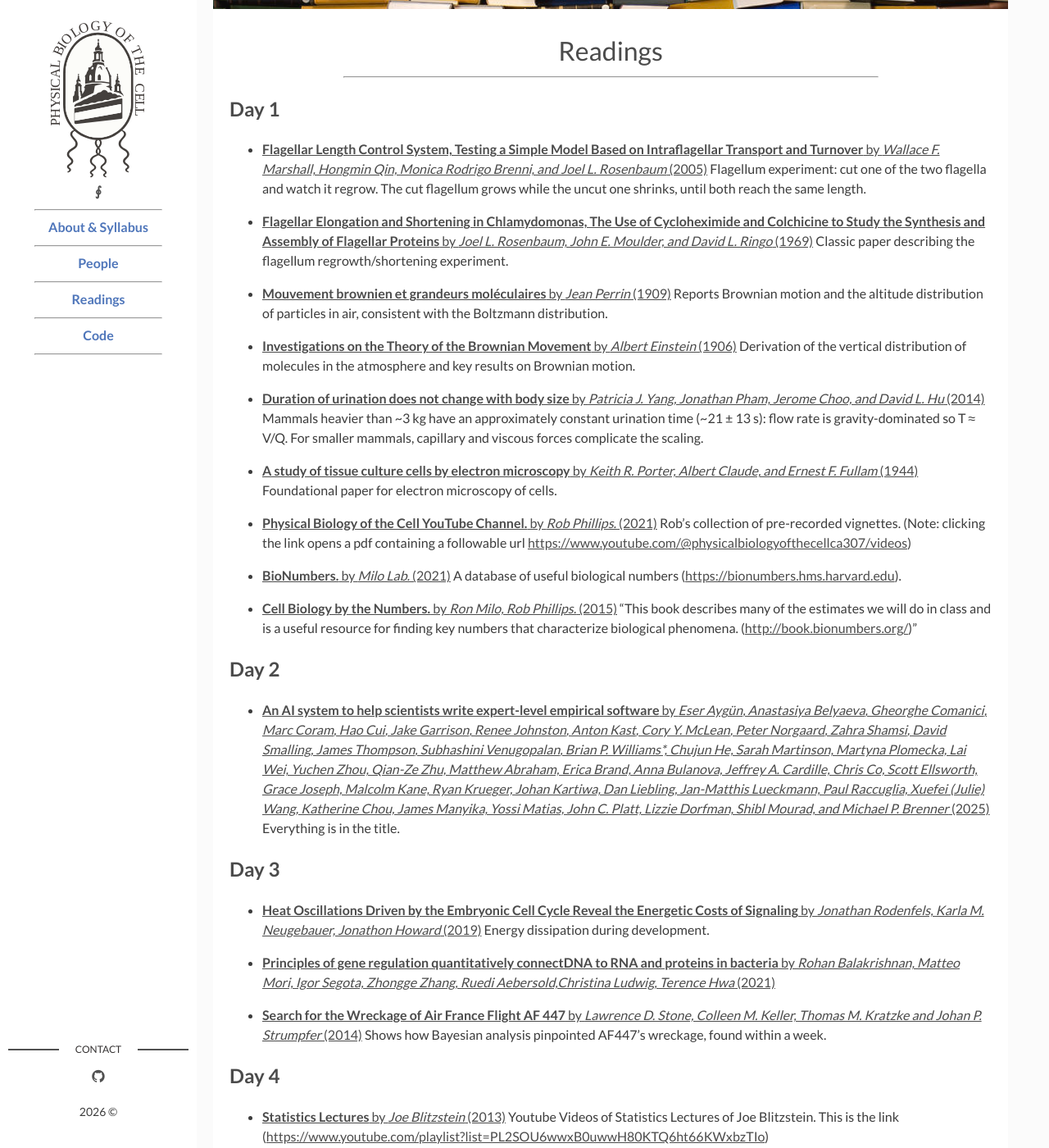
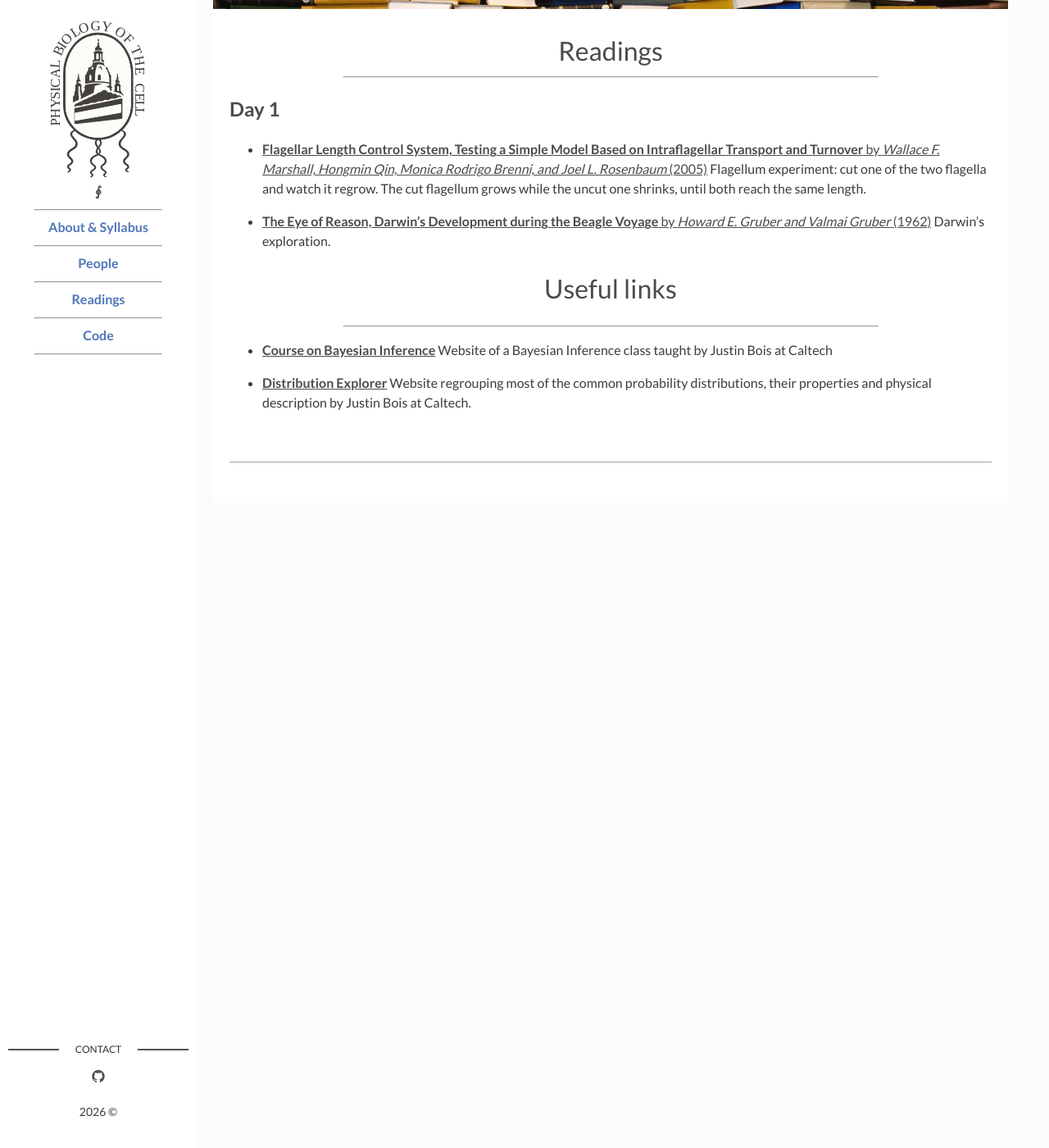
Before and after one commit to RPGroup-PBoC/dresdenPBoC2026, a Jekyll site: the page built from page03_readings.md, in a window 1280 px wide and 1400 px high, scrolled down 209 px. Shown: the whole window at 82% size. Built offline with Jekyll 4.4.1, drawn with Linux system fonts in a browser that asks for light colours; after the commit the page ends 900 px from its top, so only the background shows below that; part of the change alters nothing that is shown; some of the changed text lies outside the part shown.

Commit message:
adding darwin in readings

```diff
--- a/_data/readings.yaml
+++ b/_data/readings.yaml
@@ -7,153 +7,160 @@ Day 1:
    description: >
         Flagellum experiment: cut one of the two flagella and watch it regrow.
         The cut flagellum grows while the uncut one shrinks, until both reach the same length.
+ - pub:
+   title: The Eye of Reason, Darwin's Development during the Beagle Voyage
+   authors: Howard E. Gruber and Valmai Gruber
+   year: 1962
+   link: GruberEyeReasonDarwins1962.pdf
+   description: >
+        Darwin's exploration.
 
- - pub:
-   title: Flagellar Elongation and Shortening in Chlamydomonas, The Use of Cycloheximide and Colchicine to Study the Synthesis and Assembly of Flagellar Proteins
-   authors: Joel L. Rosenbaum, John E. Moulder, and David L. Ringo
-   year: 1969
-   link: Rosenbaum1969.pdf
-   description: >
-        Classic paper describing the flagellum regrowth/shortening experiment.
+#  - pub:
+#    title: Flagellar Elongation and Shortening in Chlamydomonas, The Use of Cycloheximide and Colchicine to Study the Synthesis and Assembly of Flagellar Proteins
+#    authors: Joel L. Rosenbaum, John E. Moulder, and David L. Ringo
+#    year: 1969
+#    link: Rosenbaum1969.pdf
+#    description: >
+#         Classic paper describing the flagellum regrowth/shortening experiment.
 
- - pub:
-   title: Mouvement brownien et grandeurs moléculaires
-   authors: Jean Perrin
-   year: 1909
-   link: Perrin1909.pdf
-   description: >
-        Reports Brownian motion and the altitude distribution of particles in air, consistent with the Boltzmann distribution.
+#  - pub:
+#    title: Mouvement brownien et grandeurs moléculaires
+#    authors: Jean Perrin
+#    year: 1909
+#    link: Perrin1909.pdf
+#    description: >
+#         Reports Brownian motion and the altitude distribution of particles in air, consistent with the Boltzmann distribution.
 
- - pub:
-   title: Investigations on the Theory of the Brownian Movement
-   authors: Albert Einstein
-   year: 1906
-   link: Einstein1906.pdf
-   description: >
-        Derivation of the vertical distribution of molecules in the atmosphere and key results on Brownian motion.
+#  - pub:
+#    title: Investigations on the Theory of the Brownian Movement
+#    authors: Albert Einstein
+#    year: 1906
+#    link: Einstein1906.pdf
+#    description: >
+#         Derivation of the vertical distribution of molecules in the atmosphere and key results on Brownian motion.
 
- - pub:
-   title: Duration of urination does not change with body size
-   authors: Patricia J. Yang, Jonathan Pham, Jerome Choo, and David L. Hu
-   year: 2014
-   link: Yang2014.pdf
-   description: >
-        Mammals heavier than ~3 kg have an approximately constant urination time (~21 ± 13 s):
-        flow rate is gravity-dominated so T ≈ V/Q. For smaller mammals, capillary and viscous forces complicate the scaling.
+#  - pub:
+#    title: Duration of urination does not change with body size
+#    authors: Patricia J. Yang, Jonathan Pham, Jerome Choo, and David L. Hu
+#    year: 2014
+#    link: Yang2014.pdf
+#    description: >
+#         Mammals heavier than ~3 kg have an approximately constant urination time (~21 ± 13 s):
+#         flow rate is gravity-dominated so T ≈ V/Q. For smaller mammals, capillary and viscous forces complicate the scaling.
 
- - pub:
-   title: A study of tissue culture cells by electron microscopy
-   authors: Keith R. Porter, Albert Claude, and Ernest F. Fullam
-   year: 1944
-   link: Porter1944.pdf
-   description: >
-        Foundational paper for electron microscopy of cells.
+#  - pub:
+#    title: A study of tissue culture cells by electron microscopy
+#    authors: Keith R. Porter, Albert Claude, and Ernest F. Fullam
+#    year: 1944
+#    link: Porter1944.pdf
+#    description: >
+#         Foundational paper for electron microscopy of cells.
 
- - pub:
-   title: Physical Biology of the Cell YouTube Channel.
-   authors: Rob Phillips.
-   year: 2021
-   link: PBOC_url.pdf
-   description: >
-      Rob's collection of pre-recorded vignettes. (Note: clicking the link opens a pdf containing a followable url <https://www.youtube.com/@physicalbiologyofthecellca307/videos>)
+#  - pub:
+#    title: Physical Biology of the Cell YouTube Channel.
+#    authors: Rob Phillips.
+#    year: 2021
+#    link: PBOC_url.pdf
+#    description: >
+#       Rob's collection of pre-recorded vignettes. (Note: clicking the link opens a pdf containing a followable url <https://www.youtube.com/@physicalbiologyofthecellca307/videos>)
 
- - pub:
-   title: BioNumbers.
-   authors: Milo Lab.
-   year: 2021
-   link: BioNum.pdf
-   description: >
-      A database of useful biological numbers (<https://bionumbers.hms.harvard.edu>).
+#  - pub:
+#    title: BioNumbers.
+#    authors: Milo Lab.
+#    year: 2021
+#    link: BioNum.pdf
+#    description: >
+#       A database of useful biological numbers (<https://bionumbers.hms.harvard.edu>).
 
- - pub:
-   title: Cell Biology by the Numbers.
-   authors: Ron Milo, Rob Phillips.
-   year: 2015
-   link: BioNum.pdf
-   description: >
-      "This book describes many of the estimates we will do in class and is a useful resource for finding key numbers that characterize biological phenomena. (<http://book.bionumbers.org/>)"
+#  - pub:
+#    title: Cell Biology by the Numbers.
+#    authors: Ron Milo, Rob Phillips.
+#    year: 2015
+#    link: BioNum.pdf
+#    description: >
+#       "This book describes many of the estimates we will do in class and is a useful resource for finding key numbers that characterize biological phenomena. (<http://book.bionumbers.org/>)"
 
-Day 2:
+# Day 2:
 
- - pub:
-   title: An AI system to help scientists write expert-level empirical software
-   authors: Eser Aygün*, Anastasiya Belyaeva*, Gheorghe Comanici*, Marc Coram*, Hao Cui*, Jake Garrison*, Renee Johnston*, Anton Kast*, Cory Y. McLean*, Peter Norgaard*, Zahra Shamsi*, David Smalling*, James Thompson*, Subhashini Venugopalan*, Brian P. Williams*, Chujun He, Sarah Martinson, Martyna Plomecka, Lai Wei, Yuchen Zhou, Qian-Ze Zhu, Matthew Abraham, Erica Brand, Anna Bulanova, Jeffrey A. Cardille, Chris Co, Scott Ellsworth, Grace Joseph, Malcolm Kane, Ryan Krueger, Johan Kartiwa, Dan Liebling, Jan-Matthis Lueckmann, Paul Raccuglia, Xuefei (Julie) Wang, Katherine Chou, James Manyika, Yossi Matias, John C. Platt, Lizzie Dorfman, Shibl Mourad, and Michael P. Brenner
-   year: 2025
-   link: Ayguen2025.pdf
-   description: >
-      Everything is in the title.
+#  - pub:
+#    title: An AI system to help scientists write expert-level empirical software
+#    authors: Eser Aygün*, Anastasiya Belyaeva*, Gheorghe Comanici*, Marc Coram*, Hao Cui*, Jake Garrison*, Renee Johnston*, Anton Kast*, Cory Y. McLean*, Peter Norgaard*, Zahra Shamsi*, David Smalling*, James Thompson*, Subhashini Venugopalan*, Brian P. Williams*, Chujun He, Sarah Martinson, Martyna Plomecka, Lai Wei, Yuchen Zhou, Qian-Ze Zhu, Matthew Abraham, Erica Brand, Anna Bulanova, Jeffrey A. Cardille, Chris Co, Scott Ellsworth, Grace Joseph, Malcolm Kane, Ryan Krueger, Johan Kartiwa, Dan Liebling, Jan-Matthis Lueckmann, Paul Raccuglia, Xuefei (Julie) Wang, Katherine Chou, James Manyika, Yossi Matias, John C. Platt, Lizzie Dorfman, Shibl Mourad, and Michael P. Brenner
+#    year: 2025
+#    link: Ayguen2025.pdf
+#    description: >
+#       Everything is in the title.
 
-Day 3:
- - pub:
-   title: "Heat Oscillations Driven by the Embryonic Cell Cycle Reveal the Energetic Costs of Signaling"
-   authors: Jonathan Rodenfels, Karla M. Neugebauer, Jonathon Howard
-   year: 2019
-   link: Rodenfels2019.pdf
-   description: >
-      Energy dissipation during development.
+# Day 3:
+#  - pub:
+#    title: "Heat Oscillations Driven by the Embryonic Cell Cycle Reveal the Energetic Costs of Signaling"
+#    authors: Jonathan Rodenfels, Karla M. Neugebauer, Jonathon Howard
+#    year: 2019
+#    link: Rodenfels2019.pdf
+#    description: >
+#       Energy dissipation during development.
 
- - pub:
-   title: "Principles of gene regulation quantitatively connectDNA to RNA and proteins in bacteria"
-   authors: Rohan Balakrishnan, Matteo Mori, Igor Segota, Zhongge Zhang, Ruedi Aebersold,Christina Ludwig, Terence Hwa
-   year: 2021
-   link: Balakrishnan2021.pdf
-   description: >
+#  - pub:
+#    title: "Principles of gene regulation quantitatively connectDNA to RNA and proteins in bacteria"
+#    authors: Rohan Balakrishnan, Matteo Mori, Igor Segota, Zhongge Zhang, Ruedi Aebersold,Christina Ludwig, Terence Hwa
+#    year: 2021
+#    link: Balakrishnan2021.pdf
+#    description: >
 
- - pub:
-   title: "Search for the Wreckage of Air France Flight AF 447"
-   authors: Lawrence D. Stone, Colleen M. Keller, Thomas M. Kratzke and Johan P. Strumpfer
-   year: 2014
-   link: Stone2014.pdf
-   description: >
-        Shows how Bayesian analysis pinpointed AF447’s wreckage, found within a week.
+#  - pub:
+#    title: "Search for the Wreckage of Air France Flight AF 447"
+#    authors: Lawrence D. Stone, Colleen M. Keller, Thomas M. Kratzke and Johan P. Strumpfer
+#    year: 2014
+#    link: Stone2014.pdf
+#    description: >
+#         Shows how Bayesian analysis pinpointed AF447’s wreckage, found within a week.
 
-Day 4:
- - pub:
-   title: "Statistics Lectures"
-   authors: Joe Blitzstein
-   year: 2013
-   description: >
-        Youtube Videos of Statistics Lectures of Joe Blitzstein. This is the link (<https://www.youtube.com/playlist?list=PL2SOU6wwxB0uwwH80KTQ6ht66KWxbzTIo>)
+# Day 4:
+#  - pub:
+#    title: "Statistics Lectures"
+#    authors: Joe Blitzstein
+#    year: 2013
+#    description: >
+#         Youtube Videos of Statistics Lectures of Joe Blitzstein. This is the link (<https://www.youtube.com/playlist?list=PL2SOU6wwxB0uwwH80KTQ6ht66KWxbzTIo>)
 
- - pub:
-   title: "Germline P Granules Are Liquid Droplets That Localize by Controlled Dissolution/Condensation"
-   authors: Clifford P. Brangwynne, Christian R. Eckmann, David S. Courson, Agata Rybarska, Carsten Hoege, Jöbin Gharakhani, Frank Jülicher, Anthony A. Hyman
-   year: 2009
-   link: Brangwynne2009.pdf
-   description: >
-        Phase transition in biology.
+#  - pub:
+#    title: "Germline P Granules Are Liquid Droplets That Localize by Controlled Dissolution/Condensation"
+#    authors: Clifford P. Brangwynne, Christian R. Eckmann, David S. Courson, Agata Rybarska, Carsten Hoege, Jöbin Gharakhani, Frank Jülicher, Anthony A. Hyman
+#    year: 2009
+#    link: Brangwynne2009.pdf
+#    description: >
+#         Phase transition in biology.
 
- - pub:
-   title: "Local thermodynamics govern formation and dissolution of Caenorhabditis elegans P granule condensates"
-   authors: Anatol W. Fritsch, Moritz Kreysinga, Andres F. Diaz-Delgadillob, Omar Adame-Aranac, Mark Leavera, Anthony A. Hymana, Frank Jülicher, Carsten Hoegea, Matthaus Mittasch and Christoph A. Weber
-   year: 2021
-   link: Fritsch2021.pdf
-   description: >
-        Phase transition in biology.
+#  - pub:
+#    title: "Local thermodynamics govern formation and dissolution of Caenorhabditis elegans P granule condensates"
+#    authors: Anatol W. Fritsch, Moritz Kreysinga, Andres F. Diaz-Delgadillob, Omar Adame-Aranac, Mark Leavera, Anthony A. Hymana, Frank Jülicher, Carsten Hoegea, Matthaus Mittasch and Christoph A. Weber
+#    year: 2021
+#    link: Fritsch2021.pdf
+#    description: >
+#         Phase transition in biology.
 
- - pub:
-   title: "Polymer physics of intracellular phase transitions"
-   authors: Clifford P. Brangwynne, Peter Tompa and Rohit V. Pappu
-   year: 2015
-   link: Brangwynne2021.pdf
-   description: >
-        Phase transition in biology.
+#  - pub:
+#    title: "Polymer physics of intracellular phase transitions"
+#    authors: Clifford P. Brangwynne, Peter Tompa and Rohit V. Pappu
+#    year: 2015
+#    link: Brangwynne2021.pdf
+#    description: >
+#         Phase transition in biology.
 
- - pub:
-   title: "Measuring mechanical stress in living tissues"
-   authors: Manuel Gómez-González, Ernest Latorre, Marino Arroyo and Xavier Trepat
-   year: 2020
-   link: Gomez-Gonzalez2020.pdf
-   description: >
-        Tissue Mechanics.
-Day 5:
- - pub:
-   title: "Scientist: Four golden lessons"
-   authors: Steven Weinberg
-   year: 2003
-   link: Weinberg2003.pdf
-   description: >
-        Swim in the rough scientific waters.
+#  - pub:
+#    title: "Measuring mechanical stress in living tissues"
+#    authors: Manuel Gómez-González, Ernest Latorre, Marino Arroyo and Xavier Trepat
+#    year: 2020
+#    link: Gomez-Gonzalez2020.pdf
+#    description: >
+#         Tissue Mechanics.
+# Day 5:
+#  - pub:
+#    title: "Scientist: Four golden lessons"
+#    authors: Steven Weinberg
+#    year: 2003
+#    link: Weinberg2003.pdf
+#    description: >
+#         Swim in the rough scientific waters.
 
 
 # - pub:
```
